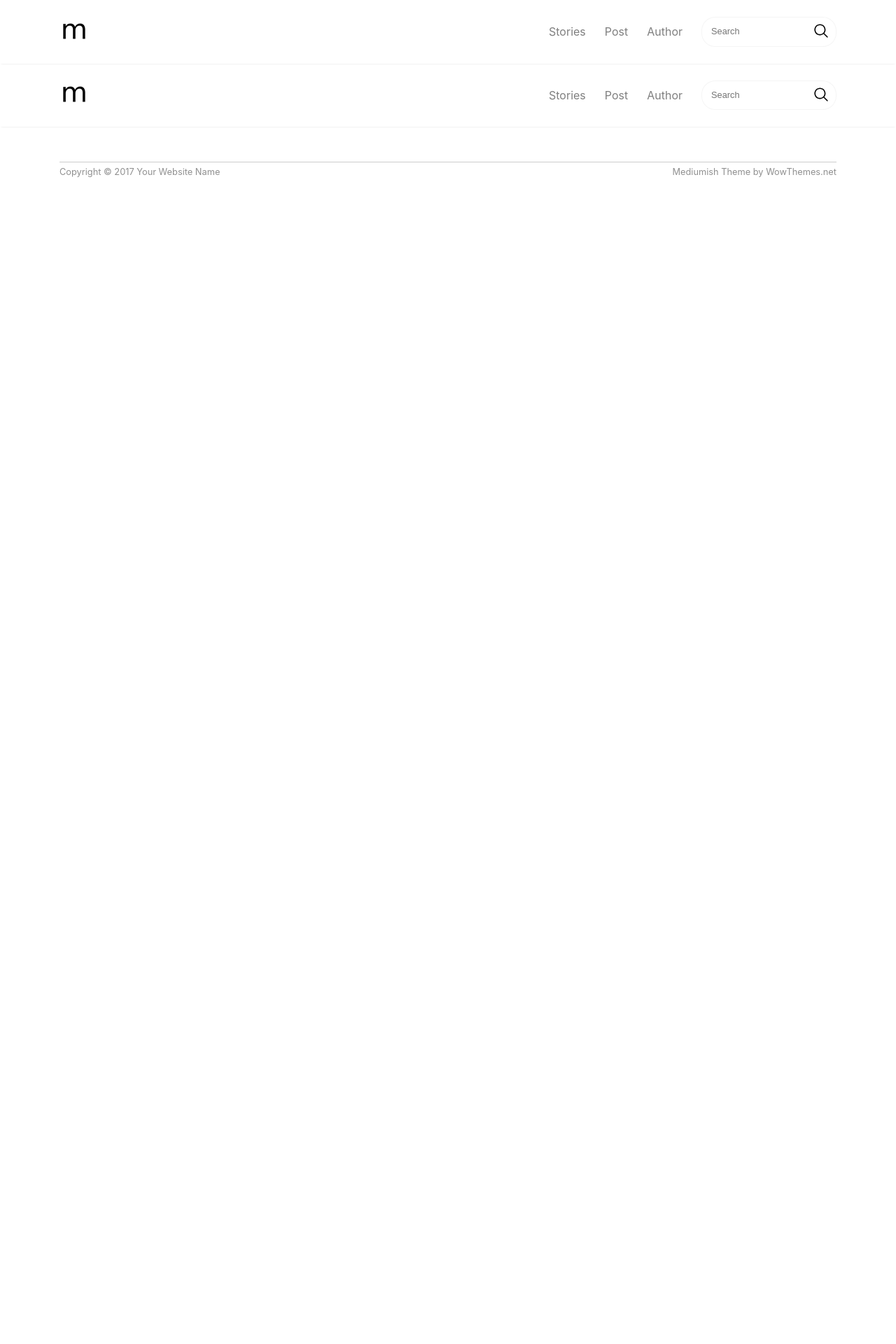
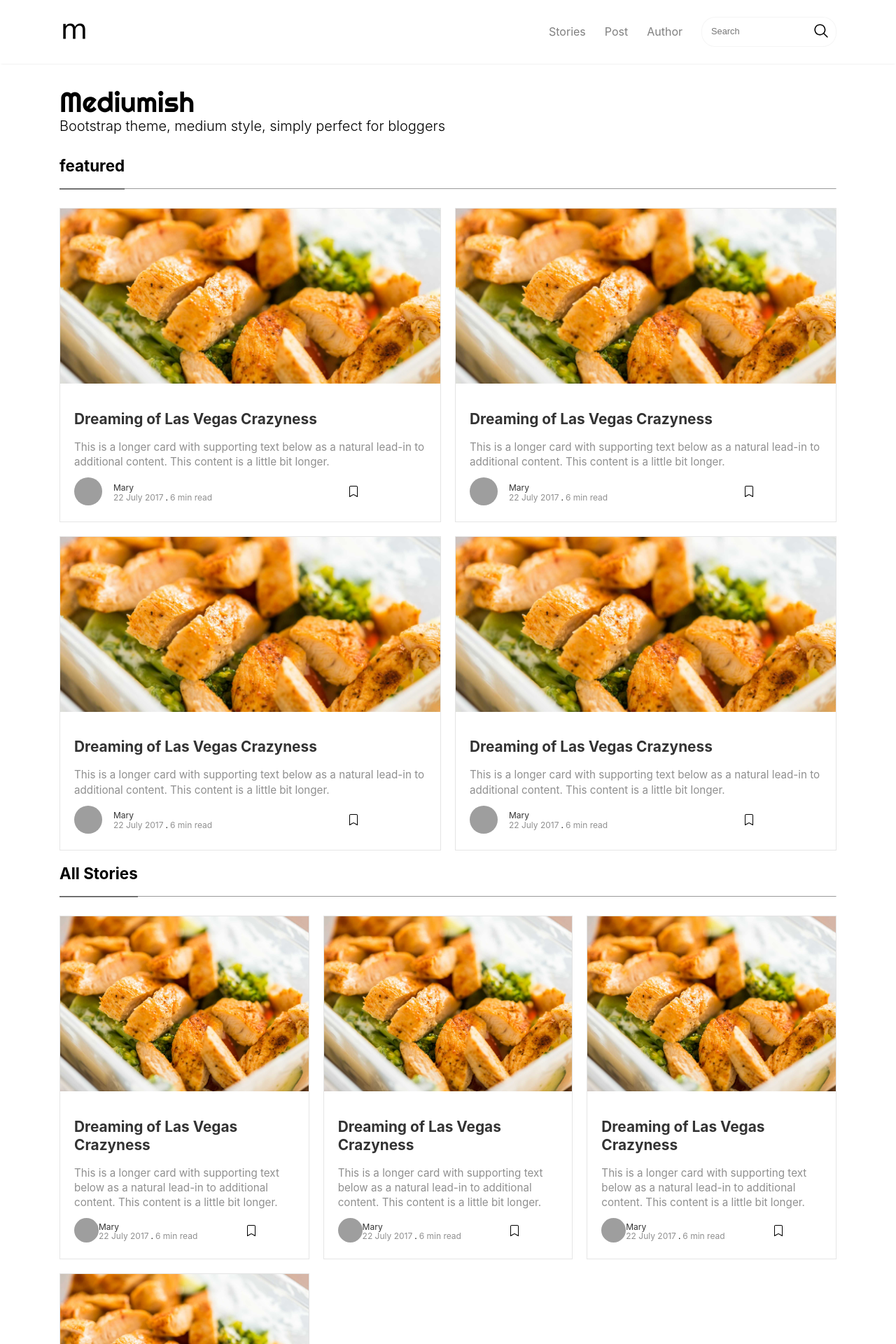
Before and after one commit to SaidAoussar/blog-project, a Next.js app: page / in a window 1280 px wide. Shown: the top 1920 px of the page at 70% size. Before the commit the page ends 800 px from the top, so only its background shows below. Built offline with nearby package versions, Linux system fonts and the light colour scheme; grey boxes are pictures that could not be loaded.

Commit message:
create home page

```diff
--- /dev/null
+++ b/pages/index.module.scss
@@ -0,0 +1,51 @@
+@use "./../styles/utilities/mixins" as m;
+
+.mainHeading {
+  padding: 32px 0;
+  .siteTitle {
+    font-family: Righteous;
+    font-size: 2.5rem;
+    font-weight: 500;
+  }
+
+  p {
+    font-size: 1.25rem;
+    font-weight: 300;
+  }
+}
+
+.listPosts {
+  margin-bottom: 20px;
+  .sectionTitle {
+    font-size: 1.4rem;
+    display: inline-block;
+    padding-bottom: 20px;
+    margin-bottom: 0;
+    border-bottom: 2px solid rgba(0, 0, 0, 0.44);
+  }
+
+  hr {
+    color: rgba(0, 0, 0, 0.15);
+    margin-top: -2px;
+    margin-bottom: 27px;
+    border-bottom: 0;
+  }
+
+  .posts {
+    &TwoColMd {
+      @include m.breakpoint-up(md) {
+        display: grid;
+        grid-template-columns: 1fr 1fr;
+        gap: 20px;
+      }
+    }
+
+    &ThreeColMd {
+      @include m.breakpoint-up(md) {
+        display: grid;
+        grid-template-columns: 1fr 1fr 1fr;
+        gap: 20px;
+      }
+    }
+  }
+}
--- a/pages/index.tsx
+++ b/pages/index.tsx
@@ -1,10 +1,47 @@
 import type { NextPage } from "next";
+import Image from "next/image";
+import readMoreIcon from "./../public/img/read-more.svg";
+import styles from "./index.module.scss";
 import Nav from "../components/navbar/Nav";
+import PostCard from "../components/postcard/PostCard";
+import Footer from "../components/footer/Footer";
 
 const Home: NextPage = () => {
   return (
     <div>
-      <Nav />
+      <section className={styles.mainHeading}>
+        <div className="container">
+          <h1 className={styles.siteTitle}>Mediumish</h1>
+          <p>Bootstrap theme, medium style, simply perfect for bloggers</p>
+        </div>
+      </section>
+      <section className={`${styles.listPosts}`}>
+        <div className="container">
+          <h1 className={styles.sectionTitle}>featured</h1>
+          <hr />
+
+          <div className={styles.postsTwoColMd}>
+            <PostCard />
+            <PostCard />
+            <PostCard />
+            <PostCard />
+          </div>
+        </div>
+      </section>
+
+      <section className={styles.listPosts}>
+        <div className="container">
+          <h1 className={styles.sectionTitle}>All Stories</h1>
+          <hr />
+
+          <div className={styles.postsThreeColMd}>
+            <PostCard />
+            <PostCard />
+            <PostCard />
+            <PostCard />
+          </div>
+        </div>
+      </section>
     </div>
   );
 };
```
